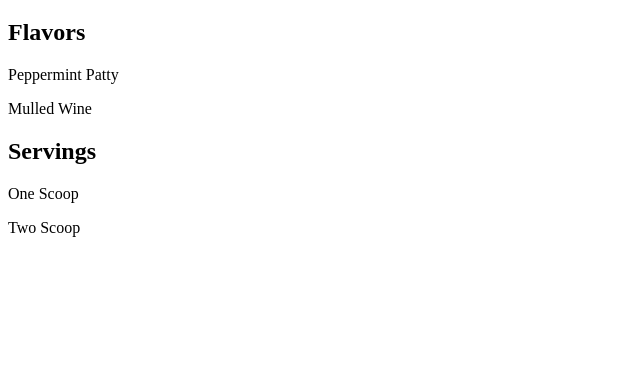
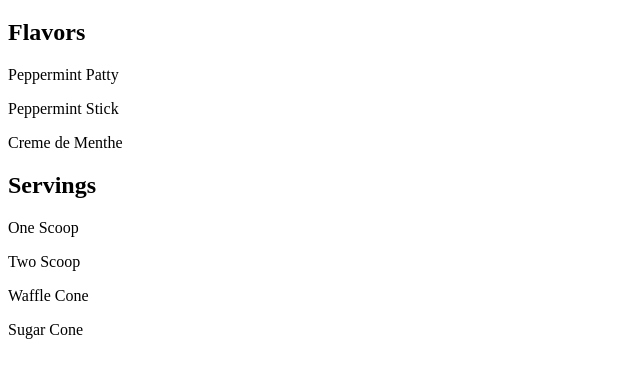
Before and after one commit to epaetz/sundays, a plain HTML site: page menu.html in a window 1280 px wide. Shown: the part 61-438 px from the top of the page, without its empty margins (0-640 px from the left). Drawn offline with Linux system fonts and the light colour scheme.

Commit message:
mint flavor change

```diff
--- a/menu.html
+++ b/menu.html
@@ -4,9 +4,12 @@
   <h1>Our Menu</h1>
     <h2>Flavors</h2>
       <p>Peppermint Patty</p>
-      <p>Mulled Wine</p>
+      <p>Peppermint Stick</p>
+      <p>Creme de Menthe</p>
     <h2>Servings</h2>
       <p>One Scoop</p>
       <p>Two Scoop</p>
+      <p>Waffle Cone</p>
+      <p>Sugar Cone</p>
 </main>
 <footer></footer>
```
